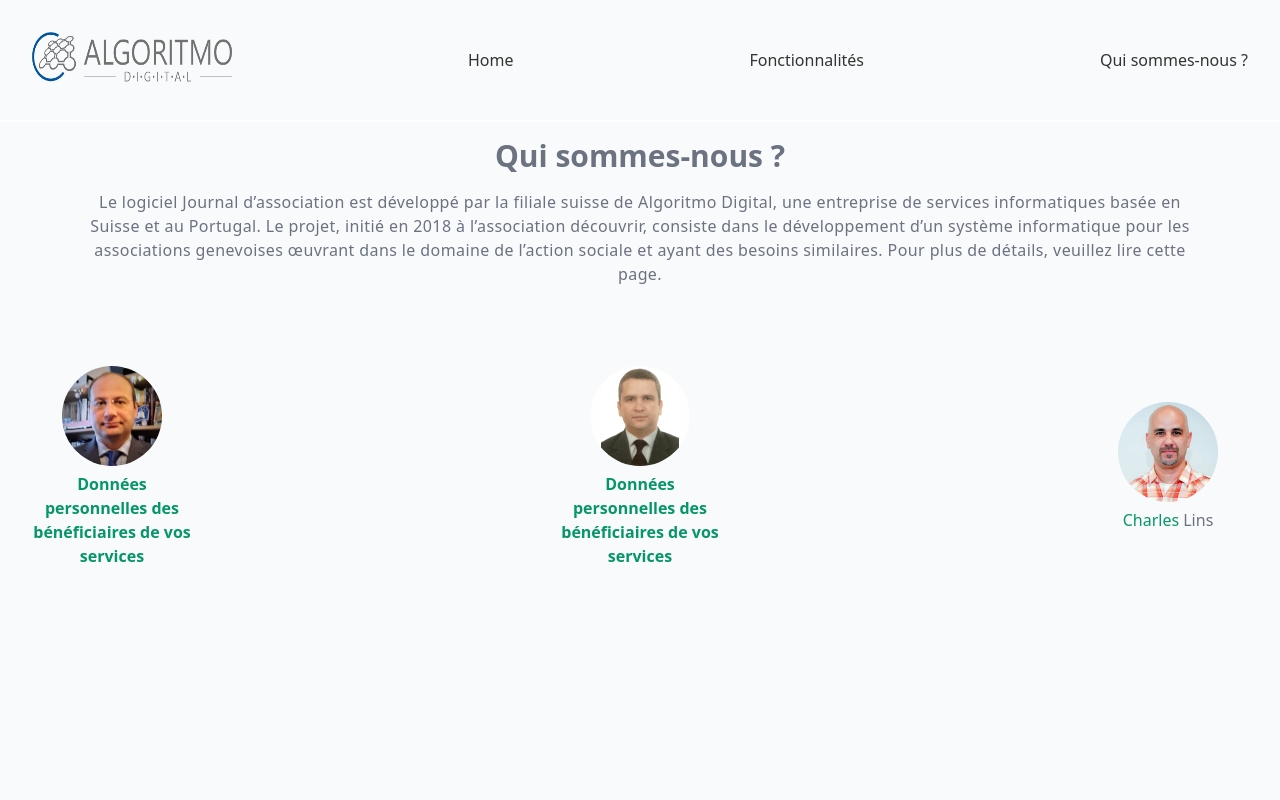
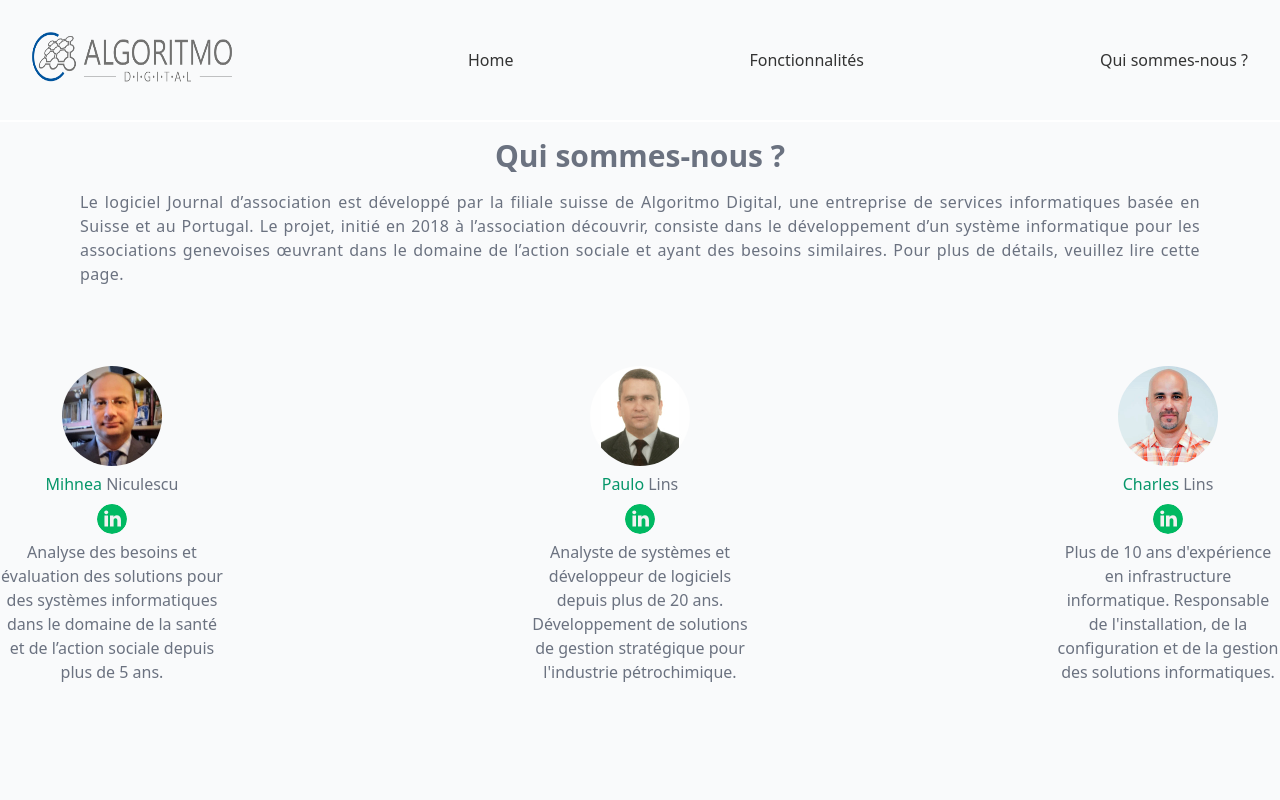
Before and after one commit to Claudio-Lins/algoritmo-digital, a Next.js app: page /qui-sommes-nous in a window 1280 px wide. Shown: the top 800 px of the page. Built offline with nearby package versions, Linux system fonts and the light colour scheme.

Commit message:
page quem somos

```diff
--- a/pages/fonctionnalites.js
+++ b/pages/fonctionnalites.js
@@ -11,7 +11,7 @@ export default function Fonctionnalites() {
             <h1 className="font-extrabold text-3xl text-gray-500 text-center py-4">
               Fonctionnalités
                         </h1>
-            <p className="font-light text-center text-gray-500 tracking-wide md:px-20">
+            <p className="font-light text-justify px-6 text-gray-500 tracking-wide md:px-20">
               Le Journal d’association rassemble les données principales du cœur
               de métier et fournit les fonctionnalités nécessaires pour les
               exploiter.
--- a/pages/qui-sommes-nous.js
+++ b/pages/qui-sommes-nous.js
@@ -14,7 +14,7 @@ export default function QuiSommesNous() {
                         <h1 className="font-extrabold text-3xl text-gray-500 text-center py-4">
                         Qui sommes-nous ?
                         </h1>
-                        <p className="font-light text-center text-gray-500 tracking-wide md:px-20">
+                        <p className="font-light text-justify px-8 text-gray-500 tracking-wide md:px-20">
                         Le logiciel Journal d’association est développé par la filiale suisse de Algoritmo Digital, une entreprise de services informatiques basée en Suisse et au Portugal. Le projet, initié en 2018 à l’association découvrir, consiste dans le développement d’un système informatique pour les associations genevoises œuvrant dans le domaine de l’action sociale et ayant des besoins similaires. Pour plus de détails, veuillez lire cette page.
                         </p>
                     </div>
@@ -22,44 +22,71 @@ export default function QuiSommesNous() {
 
                 <section className='mx-auto my-10'>
                     <div className="md:flex md:justify-between md:space-x-4 items-center">
-                        <div className='text-center my-10'>
+                        <div className='text-center'>
                             <div className='md:w-56 h-auto mx-auto'>
-                                <div className='px-16 pb-2 sm:px-6'>
-                                    <a href="#">
+                                <div className='px-16 pb-2 sm:px-0'>
                                         <Image className='rounded-full'
                                             src="/quem-somos/mihnea-niculescu.jfif.css"
                                             alt="Algoritmo Digital"
                                             width={100}
                                             height={100}
                                         />
-                                        <h3 className="text-green-600 font-bold">
-                                            Données personnelles des bénéficiaires de vos services
-                                        </h3>
-                                    </a>
+                                        <div>
+                                            <span className="text-green-600">Mihnea</span>
+                                            <span className="text-gray-500"> Niculescu</span>
+                                        </div>
+                                        <div className='mt-2'>
+                                        <a href='#'>
+                                        <Image className='rounded-full'
+                                            src="/icons/linkedin.svg"
+                                            alt="Linkedin"
+                                            width={30}
+                                            height={30}
+                                        />
+                                        </a>
+                                        </div>
+                                        <div>
+                                            <h4 className='text-gray-500 font-light'>
+                                            Analyse des besoins et évaluation des solutions pour des systèmes informatiques dans le domaine de la santé et de l’action sociale depuis plus de 5 ans.
+                                            </h4>
+                                        </div>
                                 </div>
                             </div>
                         </div>
                         <div className='text-center my-10'>
                             <div className='md:w-56 h-auto mx-auto'>
-                                <div className='px-16 pb-2 sm:px-6'>
-                                    <a href="#">
+                                <div className='px-16 pb-2 sm:px-0'>
                                         <Image className='rounded-full'
                                             src="/quem-somos/foto-paulo-lins.jpg"
                                             alt="Algoritmo Digital"
                                             width={100}
                                             height={100}
                                         />
-                                        <h3 className="text-green-600 font-bold">
-                                            Données personnelles des bénéficiaires de vos services
-                                        </h3>
-                                    </a>
+                                        <div>
+                                            <span className="text-green-600">Paulo</span>
+                                            <span className="text-gray-500"> Lins</span>
+                                        </div>
+                                        <div className='mt-2'>
+                                        <a href='#'>
+                                        <Image className='rounded-full'
+                                            src="/icons/linkedin.svg"
+                                            alt="Linkedin"
+                                            width={30}
+                                            height={30}
+                                        />
+                                        </a>
+                                        </div>
+                                        <div>
+                                            <h4 className='text-gray-500 font-light'>
+                                            Analyste de systèmes et développeur de logiciels depuis plus de 20 ans. Développement de solutions de gestion stratégique pour l'industrie pétrochimique.
+                                            </h4>
+                                        </div>
                                 </div>
                             </div>
                         </div>
-                        <div className='text-center my-10'>
+                        <div className='text-center'>
                             <div className='md:w-56 h-auto mx-auto'>
-                                <div className='px-16 pb-2 sm:px-6'>
-                                    <a href="#">
+                                <div className='px-16 pb-2 sm:px-0'>
                                     <Image className='rounded-full'
                                             src="/quem-somos/foto-charles-lins.png"
                                             alt="Algoritmo Digital"
@@ -70,7 +97,21 @@ export default function QuiSommesNous() {
                                             <span className="text-green-600">Charles</span>
                                             <span className="text-gray-500"> Lins</span>
                                         </div>
-                                    </a>
+                                        <div className='mt-2'>
+                                        <a href='#'>
+                                        <Image className='rounded-full'
+                                            src="/icons/linkedin.svg"
+                                            alt="Linkedin"
+                                            width={30}
+                                            height={30}
+                                        />
+                                        </a>
+                                        </div>
+                                        <div>
+                                            <h4 className='text-gray-500 font-light'>
+                                            Plus de 10 ans d'expérience en infrastructure informatique. Responsable de l'installation, de la configuration et de la gestion des solutions informatiques.
+                                            </h4>
+                                        </div>
                                 </div>
                             </div>
                         </div>
```
Also changed, not shown: public/icons/linkedin.svg (added).
